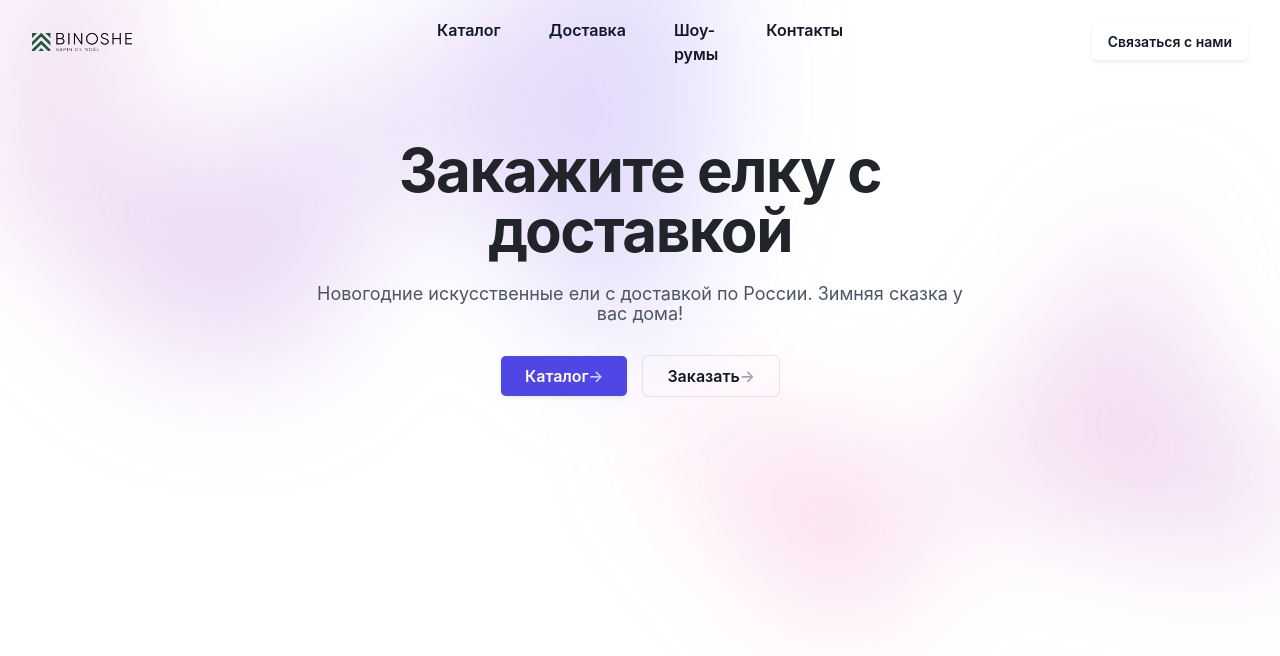
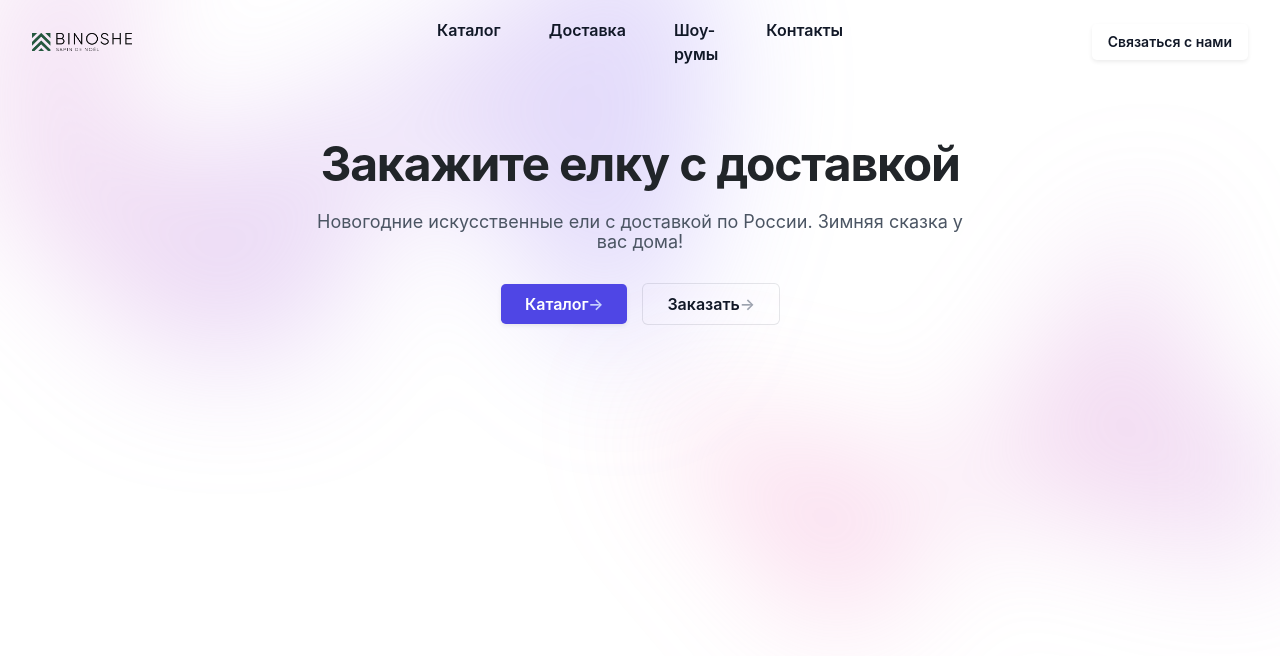
Before and after one commit to easoboleva/elki_home, a React (Create React App) app: page / in a window 1280 px wide. Shown: the top 656 px of the page. Built offline with nearby package versions, Linux system fonts and the light colour scheme.

Commit message:
add htaccess

```diff
--- a/src/App.jsx
+++ b/src/App.jsx
@@ -1,16 +1,12 @@
 import { Route, Routes } from "react-router-dom";
 import './App.css';
-import Profile from "./components/Profile";
-import Messages from "./components/Messages";
 import Shipping from "./components/Shipping";
-import Friends from "./components/Friends";
 import Catalog from "./components/Catalog";
 import Showroom from "./components/Showroom";
 import logo from "./assets/img/BINOSHE LOGO PNG.png";
 import Example from "./components/Elka";
 import Form from "./components/Form";
 
-/* This example requires Tailwind CSS v3.0+ */
 import { useState } from 'react'
 import { Dialog } from '@headlessui/react'
 import { Bars3Icon, XMarkIcon } from '@heroicons/react/24/outline'
@@ -146,7 +142,7 @@
             <div>
 
               <div>
-                <h1 className="text-4xl font-bold tracking-tight sm:text-center sm:text-6xl">
+                <h1 className="text-xl font-bold tracking-tight sm:text-center sm:text-5xl">
                   Закажите елку с доставкой
                 </h1>
                 <p className="mt-6 text-lg leading-5 text-gray-600 sm:text-center">
```
Also changed, not shown: 1 other file (tests, documents, lock files or other folders).
